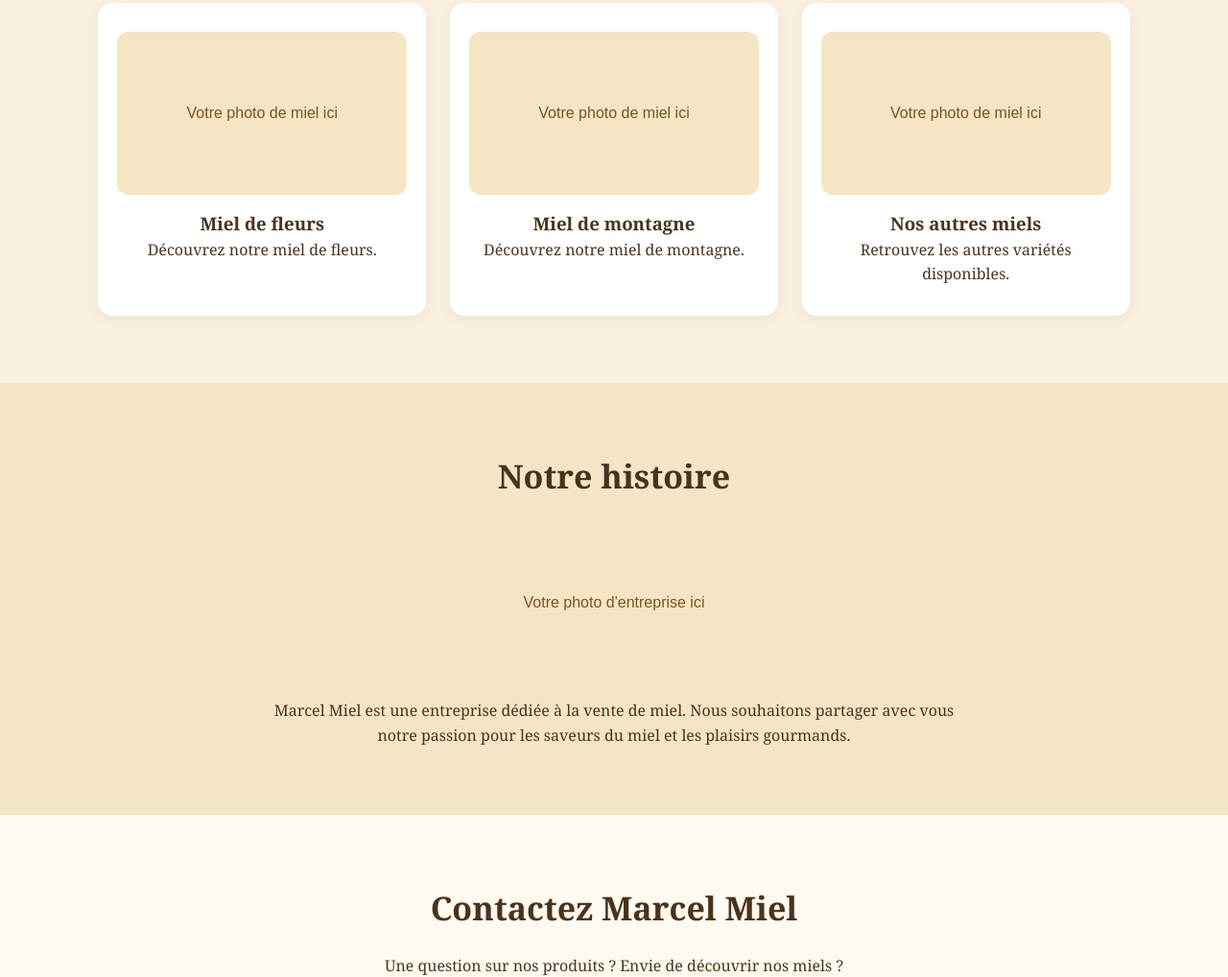
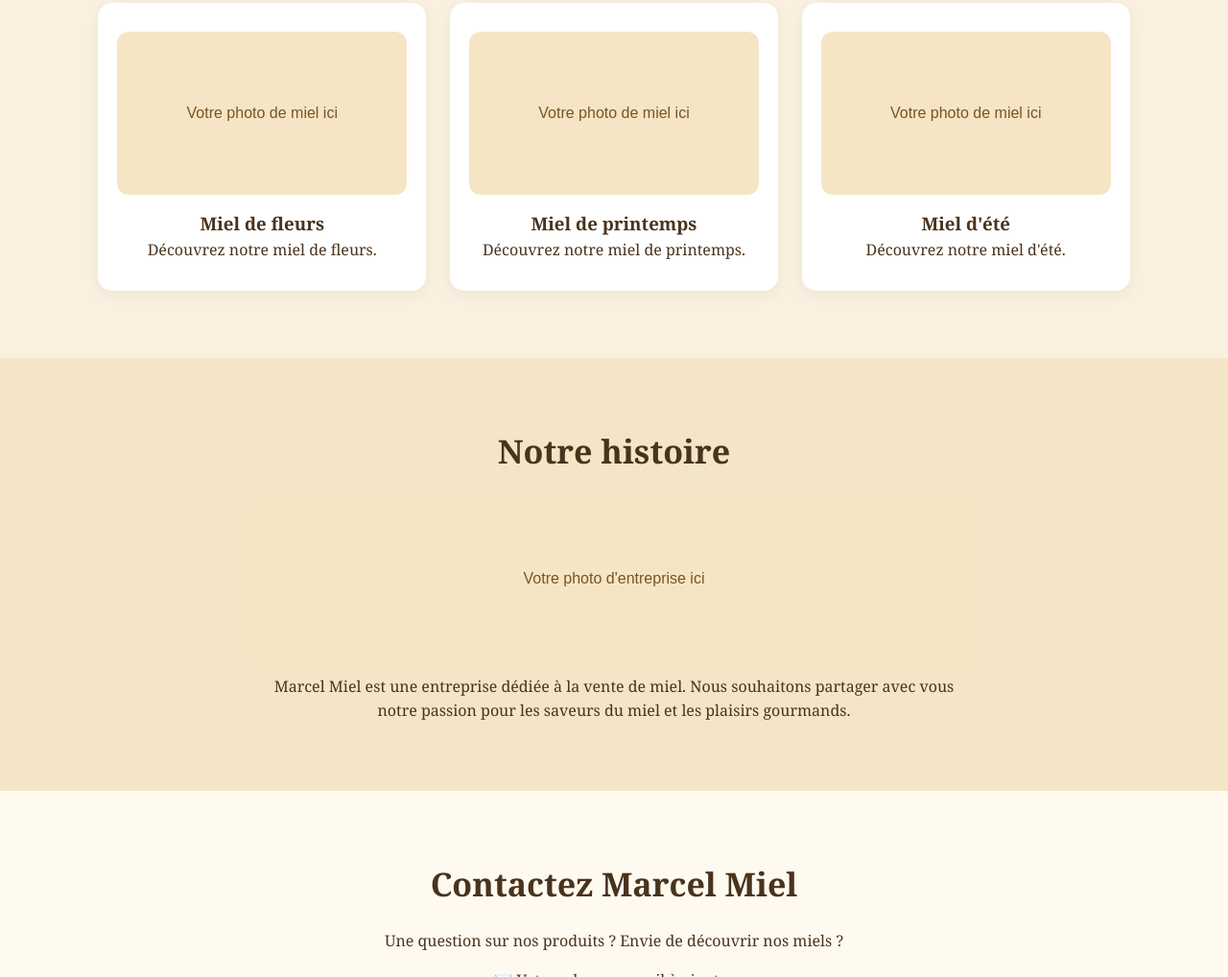
Before and after one commit to marcelromanens-ux/marcelmiel, a plain HTML site: page index.html in a window 1280 px wide. Shown: the part 991-2009 px from the top of the page at 96% size. Drawn offline with Linux system fonts and the light colour scheme.

Commit message:
Update honey product varieties

```diff
--- a/index.html
+++ b/index.html
@@ -131,13 +131,13 @@ footer a { color: #f3d58d; }
     </article>
     <article class="product">
       <div class="photo">Votre photo de miel ici</div>
-      <h3>Miel de montagne</h3>
-      <p>Découvrez notre miel de montagne.</p>
+      <h3>Miel de printemps</h3>
+      <p>Découvrez notre miel de printemps.</p>
     </article>
     <article class="product">
       <div class="photo">Votre photo de miel ici</div>
-      <h3>Nos autres miels</h3>
-      <p>Retrouvez les autres variétés disponibles.</p>
+      <h3>Miel d'été</h3>
+      <p>Découvrez notre miel d'été.</p>
     </article>
   </div>
 </section>
```
